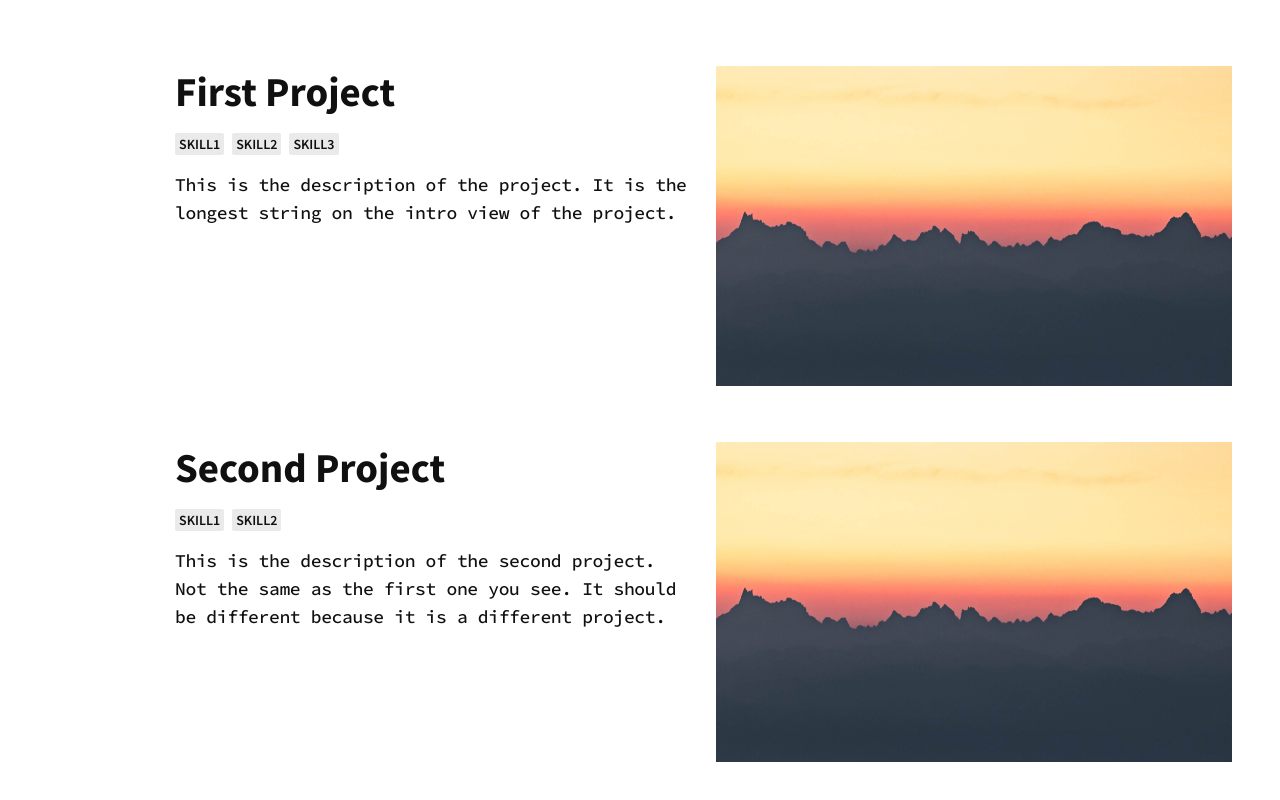
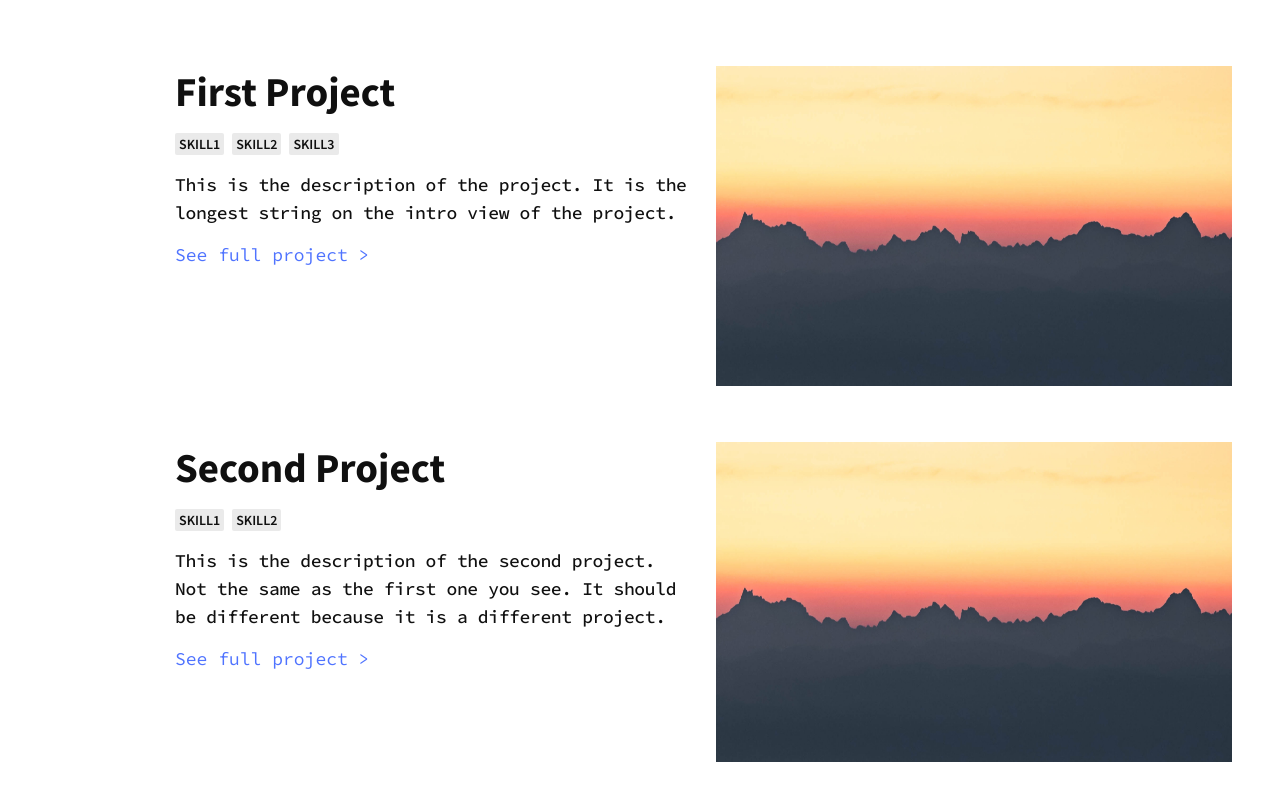
Before and after one commit to davidjprobst/portfolio, a React (Create React App) app: page / in a window 1280 px wide. Shown: the part 862-1662 px from the top of the page. Built offline with nearby package versions, Linux system fonts and the light colour scheme.

Commit message:
add project link

```diff
--- a/src/components/Landing.js
+++ b/src/components/Landing.js
@@ -35,6 +35,9 @@ class Landing extends Component {
                     )}
                   </li>
                   <p>{project.intro}</p>
+                  <div className='project-link'>
+                    <Link to={`/projects/${project.slug}`} key={index}>See full project ></Link>
+                  </div>
                 </div>
                 <div className='project-cover-image'>
                   <img src = {project.coverImage} alt={project.coverImageAlt} />
--- a/src/index.css
+++ b/src/index.css
@@ -32,6 +32,11 @@ a {
   font-family: 'Source Code Pro', monospace;
   text-decoration: none;
   color: #4F73FF;
+  font-weight: 400;
+}
+
+a:hover {
+  text-decoration: underline;
 }
 
 p {
@@ -194,6 +199,11 @@ main {
   margin: 0 24px 0 0;
 }
 
+.project-link {
+  margin: 16px 0 0 0;
+  font-size: 18px;
+}
+
 .project-skills-list {
   margin: 16px 0 16px 0;
 }
```
